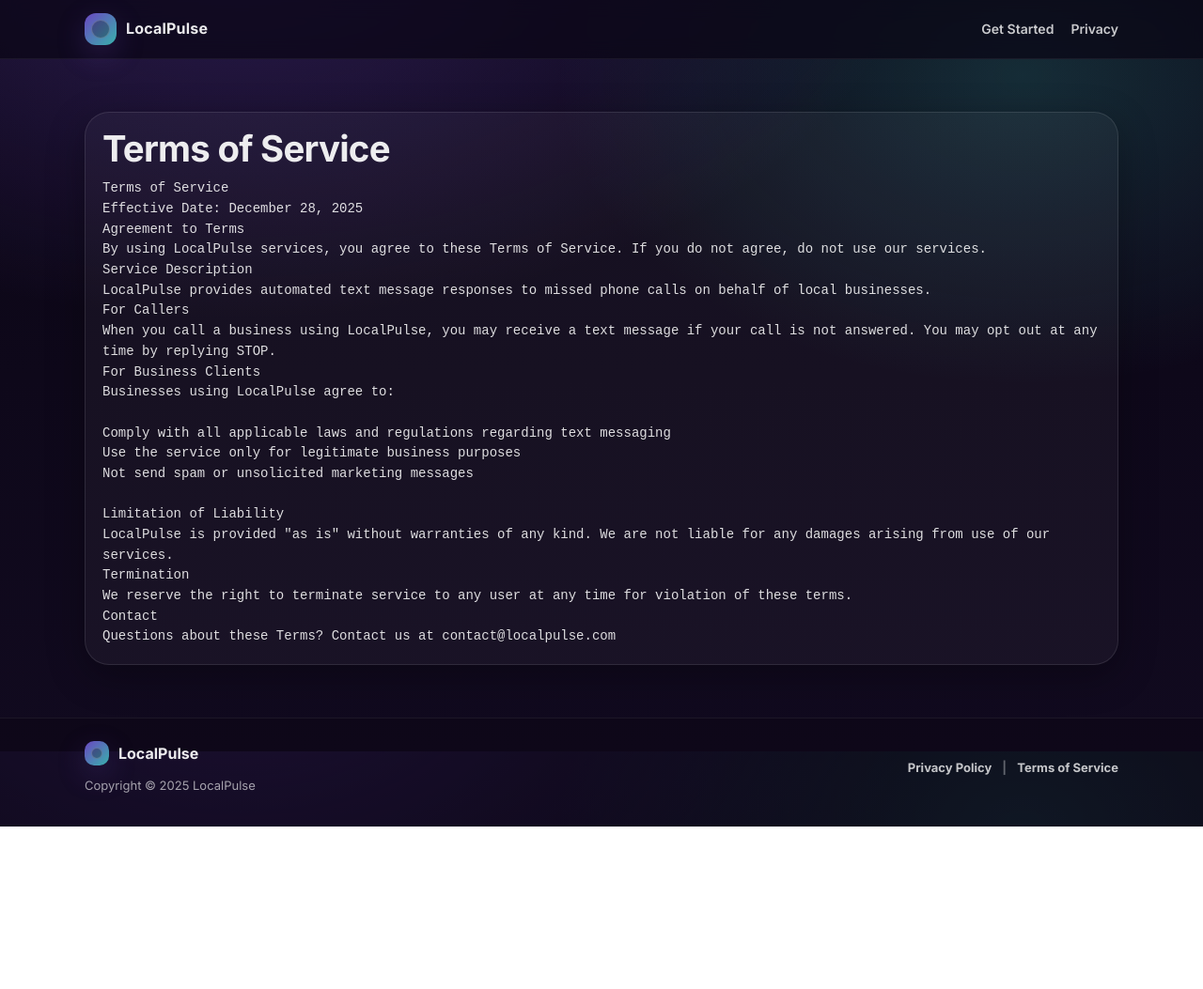
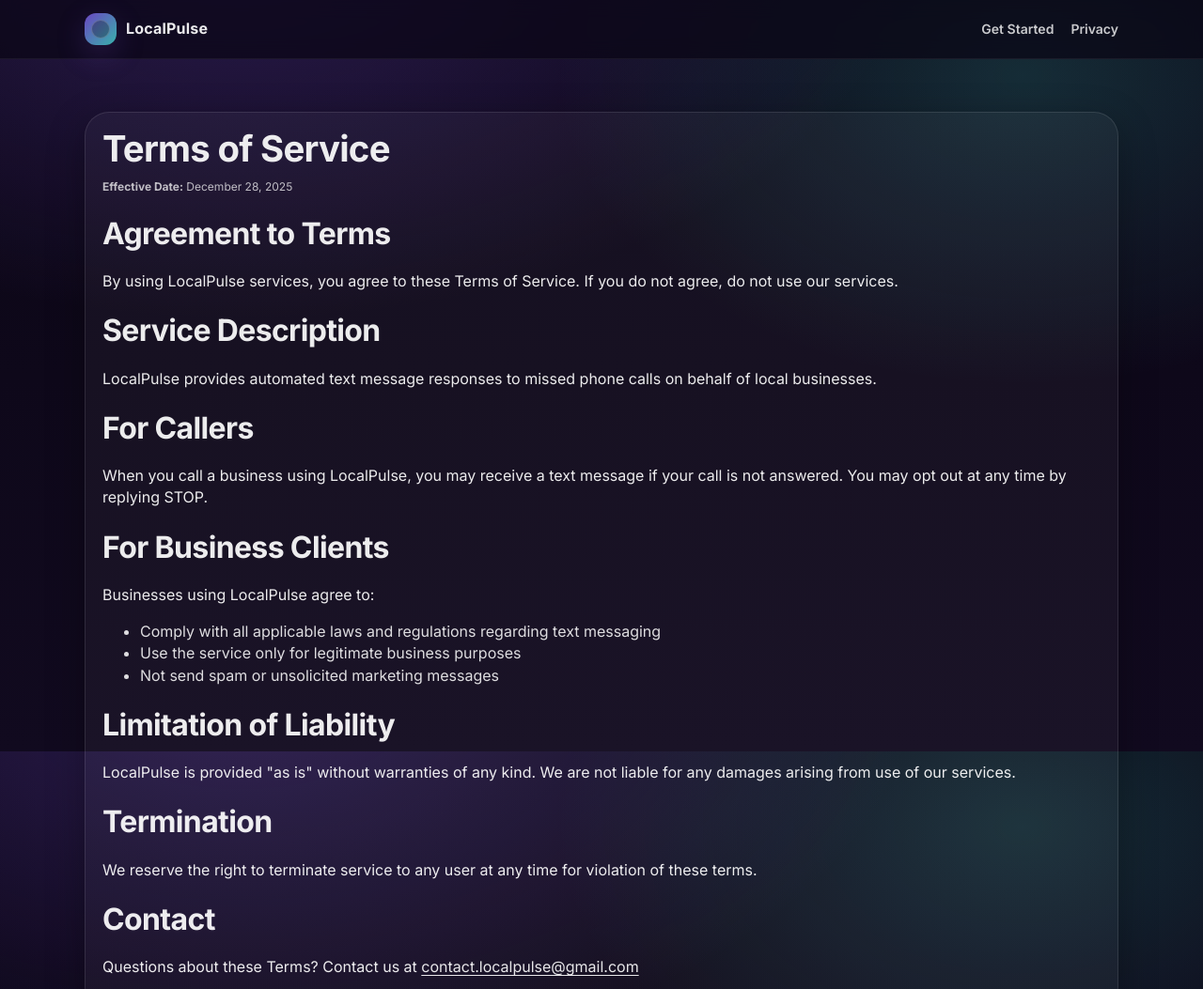
Before and after one commit to Kainkle/localpulse-website, a plain HTML site: page terms.html in a window 1280 px wide. Shown: the top 1053 px of the page at 94% size. Before the commit the page ends 880 px from the top, so only its background shows below. Drawn offline with Linux system fonts and the light colour scheme.

Commit message:
Update terms.html

```diff
--- a/terms.html
+++ b/terms.html
@@ -10,6 +10,7 @@
   <link href="https://fonts.googleapis.com/css2?family=Inter:wght@400;500;600;700&display=swap" rel="stylesheet">
   <link rel="stylesheet" href="./styles.css" />
 </head>
+
 <body>
   <header class="site-header">
     <div class="container header-inner">
@@ -28,27 +29,52 @@
     <div class="container">
       <div class="card">
         <h1>Terms of Service</h1>
-        <pre class="legal-text">Terms of Service
-Effective Date: December 28, 2025
-Agreement to Terms
-By using LocalPulse services, you agree to these Terms of Service. If you do not agree, do not use our services.
-Service Description
-LocalPulse provides automated text message responses to missed phone calls on behalf of local businesses.
-For Callers
-When you call a business using LocalPulse, you may receive a text message if your call is not answered. You may opt out at any time by replying STOP.
-For Business Clients
-Businesses using LocalPulse agree to:
 
-Comply with all applicable laws and regulations regarding text messaging
-Use the service only for legitimate business purposes
-Not send spam or unsolicited marketing messages
+        <p class="small" style="margin:0 0 14px;">
+          <strong>Effective Date:</strong> December 28, 2025
+        </p>
 
-Limitation of Liability
-LocalPulse is provided "as is" without warranties of any kind. We are not liable for any damages arising from use of our services.
-Termination
-We reserve the right to terminate service to any user at any time for violation of these terms.
-Contact
-Questions about these Terms? Contact us at contact@localpulse.com</pre>
+        <h2 style="margin-top:18px;">Agreement to Terms</h2>
+        <p>
+          By using LocalPulse services, you agree to these Terms of Service.
+          If you do not agree, do not use our services.
+        </p>
+
+        <h2 style="margin-top:18px;">Service Description</h2>
+        <p>
+          LocalPulse provides automated text message responses to missed phone calls on behalf of local businesses.
+        </p>
+
+        <h2 style="margin-top:18px;">For Callers</h2>
+        <p>
+          When you call a business using LocalPulse, you may receive a text message if your call is not answered.
+          You may opt out at any time by replying STOP.
+        </p>
+
+        <h2 style="margin-top:18px;">For Business Clients</h2>
+        <p>Businesses using LocalPulse agree to:</p>
+        <ul style="margin-top:8px; color: rgba(255,255,255,0.86);">
+          <li>Comply with all applicable laws and regulations regarding text messaging</li>
+          <li>Use the service only for legitimate business purposes</li>
+          <li>Not send spam or unsolicited marketing messages</li>
+        </ul>
+
+        <h2 style="margin-top:18px;">Limitation of Liability</h2>
+        <p>
+          LocalPulse is provided "as is" without warranties of any kind.
+          We are not liable for any damages arising from use of our services.
+        </p>
+
+        <h2 style="margin-top:18px;">Termination</h2>
+        <p>
+          We reserve the right to terminate service to any user at any time for violation of these terms.
+        </p>
+
+        <h2 style="margin-top:18px;">Contact</h2>
+        <p>
+          Questions about these Terms? Contact us at
+          <a class="link" href="mailto:contact.localpulse@gmail.com">contact.localpulse@gmail.com</a>
+        </p>
       </div>
     </div>
   </main>
```
